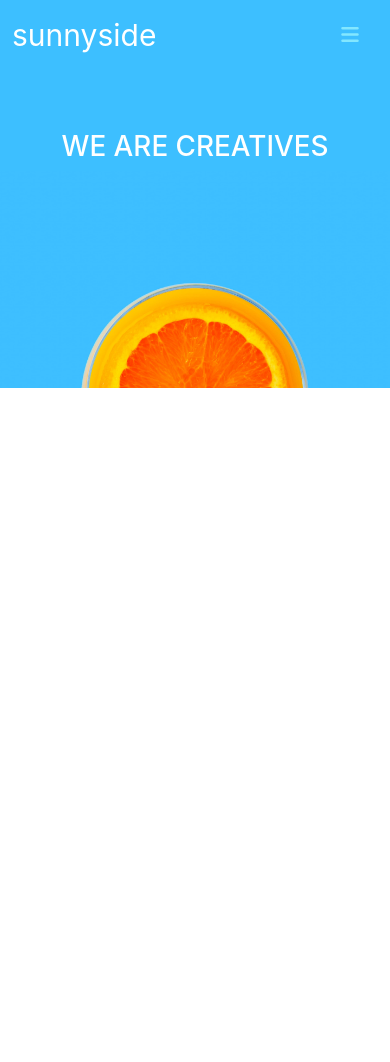
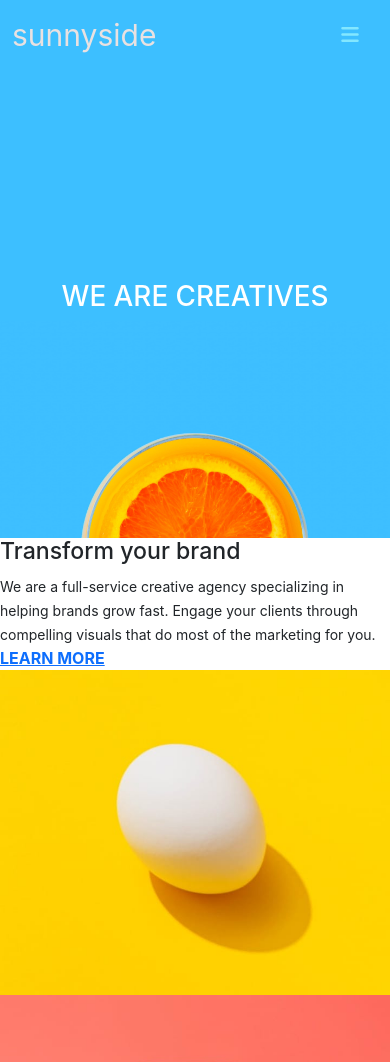
Before and after one commit to steffieMD/sunnyside-landing-page, a React (Create React App) app: page / in a window 390 px wide. Shown: the top 1062 px of the page. Before the commit the page ends 844 px from the top, so only its background shows below. Built offline with nearby package versions, Linux system fonts and the light colour scheme.

Commit message:
added services section

```diff
--- a/src/App.css
+++ b/src/App.css
@@ -1,12 +1,12 @@
-h1{
-        padding-top: 130px;
+h1{ padding-top: 280px;
 color: #fff;
 text-align: center;
 }
 
 .header-logo{
  font-size: 30px !important;
-        color: #fff;
+color: #e9e1e1;
+
  }
 
 .header-color{
@@ -20,3 +20,15 @@ h1{
 .nav-link{
   color: #fcfcfc;
 }
+
+.yellow-bg{
+  background-color: #FED303 !important;
+}
+
+.pink-bg{
+  background: linear-gradient(#FD8070, #FD7E71, #FC7062, #FD7867, #FD7664, #FD7163, #FD6D60, #FD6D60) !important;
+}
+
+.green-bg{
+  background-color: #A0DDCE !important;
+}
--- a/src/App.js
+++ b/src/App.js
@@ -1,10 +1,13 @@
 import './App.css';
 import Header from './Header';
+import Services from './Services';
 
 function App() {
   return (
     <div className="App">
       <Header />
+      <Services />
+
     </div>
   );
 }
--- a/src/Header.js
+++ b/src/Header.js
@@ -1,11 +1,12 @@
 import React from "react";
+
 import "./App.css"
-import emily from "./images/image-header.jpg"
+import header_image from "./images/image-header.jpg"
 
 export default function Header(){
     return (
         <div className="Header header-color">
-            <nav className="navbar navbar-expand-lg header-color fixed-top">
+            <nav className="navbar navbar-expand-lg bg-transparent bg-opacity-75 fixed-top">
   <div className="container-fluid">
     <a className="navbar-brand" href="/">
         <span className="header-logo">sunnyside</span>
@@ -27,7 +28,8 @@ export default function Header(){
   </div>
 </nav>
 <h1>WE ARE CREATIVES</h1>
-<img src={emily} alt="smiley face" className="img-fluid"/>
+<img src={header_image} alt="smiley face" className="img-fluid"/>
+
         </div>
     )
 }
--- /dev/null
+++ b/src/Services.js
@@ -0,0 +1,45 @@
+import React from "react";
+import "./App.css"
+import egg_img from "./images/image-transform.jpg"
+import pink_cup from "./images/image-stand-out.jpg"
+import cherry_img from "./images/image-graphic-design.jpg"
+import orange_img from "./images/image-photography.jpg"
+
+
+export default function Services() {
+    return (
+        <div className="Services">
+            <div className="row">
+                <div className="col-sm-6">
+                    <div className="services-writeup ">
+                        <h3>Transform your brand</h3>
+                        <small>We are a full-service creative agency specializing in helping brands grow fast. Engage your clients through compelling visuals that do most of the marketing for you.</small>
+                        <a href="\" className="d-block"><strong>LEARN MORE</strong></a>
+                    </div>
+                   </div>
+                <div className="col-sm-6 yellow-bg"><img src={egg_img} alt="white egg on a yellow background" className="img-fluid"/></div>
+                <div className="col-sm-6 pink-bg"><img src={pink_cup} alt="pink cup" className="img-fluid"/></div>
+                <div className="col-sm-6">
+                <div className="services-writeup">
+                        <h3>Transform your brand</h3>
+                        <small>We are a full-service creative agency specializing in helping brands grow fast. Engage your clients through compelling visuals that do most of the marketing for you.</small>
+                        <a href="\" className="d-block"><strong>LEARN MORE</strong></a>
+                    </div>
+                </div>
+                <div className="col-sm-6 green-bg position-relative"><img src={cherry_img} alt="2 cherries on a stem" className="img-fluid"/>
+                <div className="services-writeup position-absolute top-100 start-50 translate-middle">
+                        <h3>Graphic Design</h3>
+                        <small>Great design makes you memorable. We deliver artwork that underscores your brand message and captures potential clients' attention.</small>
+
+                    </div></div>
+                <div className="col-sm-6 position-relative">
+                    <img src={orange_img} alt="smiley face" className="img-fluid"/>
+                <div className="services-writeup position-absolute top-100 start-50 translate-middle">
+                        <h3>Photography</h3>
+                        <small>Increase your credibility by getting the most stunning, high-quality photos that improve your business image.</small>
+
+                    </div></div>
+            </div>
+            </div>
+    )
+}
```
Lines whose indentation alone changed are shown as unchanged.
